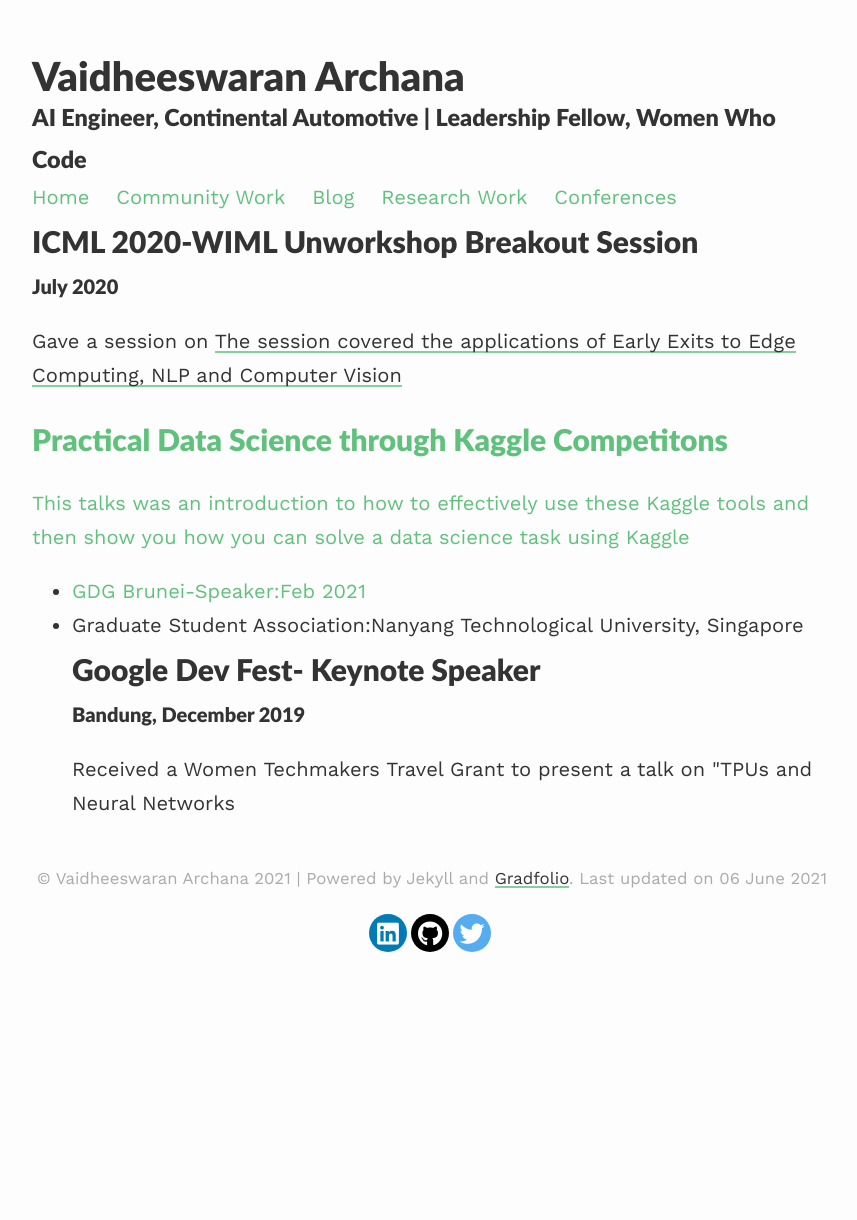
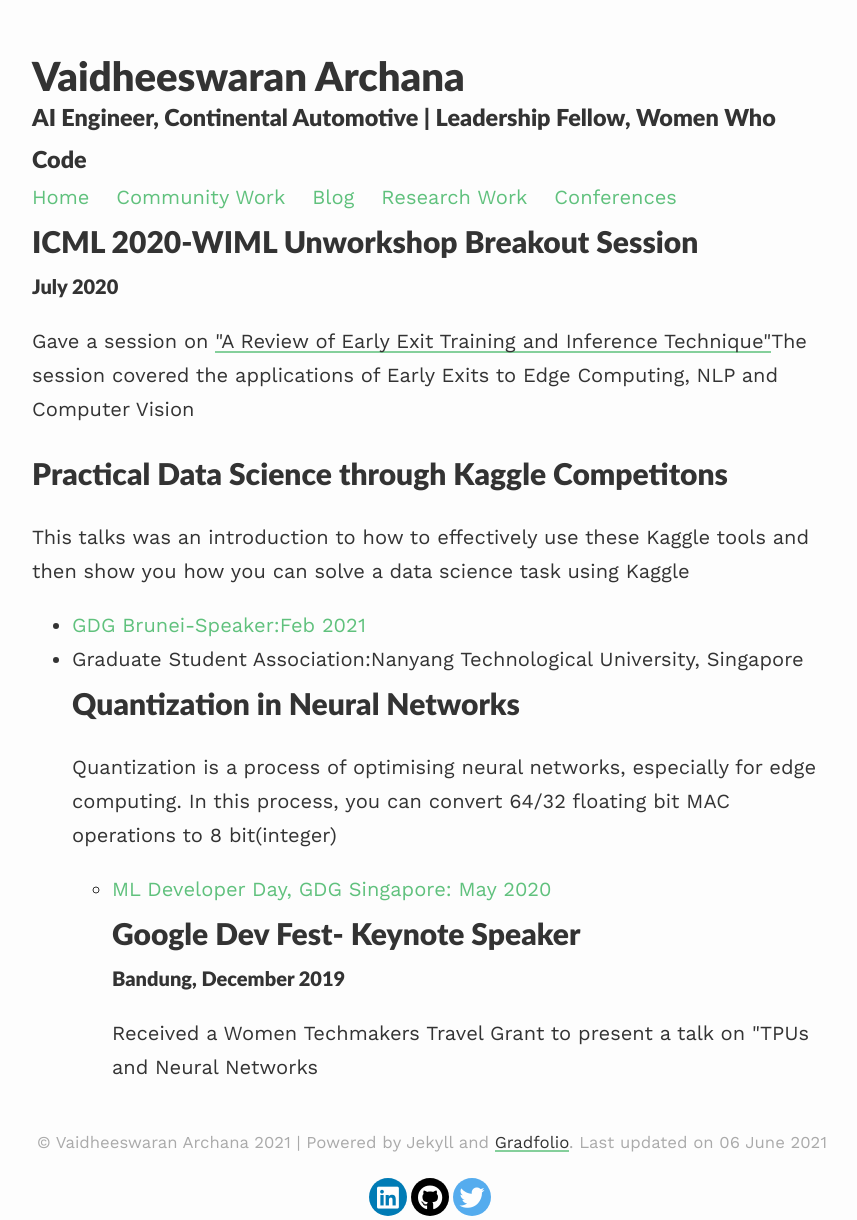
Before and after one commit to varchanaiyer/gradportfolio, a Jekyll site: the page built from conferences/index.html, in a window 1280 px wide. Shown: the whole page, without its empty margins (208-1065 px from the left). Built offline with Jekyll 4.4.1, drawn with Linux system fonts in a browser that asks for light colours; nearby versions of some CDN libraries; before the commit the page ends 980 px from its top, so only the background shows below that.

Commit message:
Update index.html

```diff
--- a/conferences/index.html
+++ b/conferences/index.html
@@ -4,7 +4,7 @@
 
 <h2>ICML 2020-WIML Unworkshop Breakout Session</h2>
 <h4>July 2020</h4>
-  <p>Gave a session on <a href="https://arxiv.org/pdf/2004.12814.pdf>"A Review of Early Exit Training and Inference Technique"</a>The session
+  <p>Gave a session on <a href="https://arxiv.org/pdf/2004.12814.pdf">"A Review of Early Exit Training and Inference Technique"</a>The session
 covered the applications of Early Exits to Edge Computing, NLP and Computer Vision </p>
 
 <h2>Practical Data Science through Kaggle Competitons</h2>
@@ -12,6 +12,9 @@
     <ul><li><a href="https://www.youtube.com/watch?v=10XozhjpRe4">GDG Brunei-Speaker:Feb 2021</a></li>
     <li> Graduate Student Association:Nanyang Technological University, Singapore</li>
 
+<h2>Quantization in Neural Networks</h2>
+      <p>Quantization is a process of optimising neural networks, especially for edge computing. In this process, you can convert 64/32 floating bit MAC operations to 8 bit(integer) </p>
+        <ul><li><a href="https://www.youtube.com/watch?v=_qaQDFMyrq8">ML Developer Day, GDG Singapore: May 2020</a></li>
 
 <h2>Google Dev Fest- Keynote Speaker</h2>
 <h4>Bandung, December 2019</h4>
```
